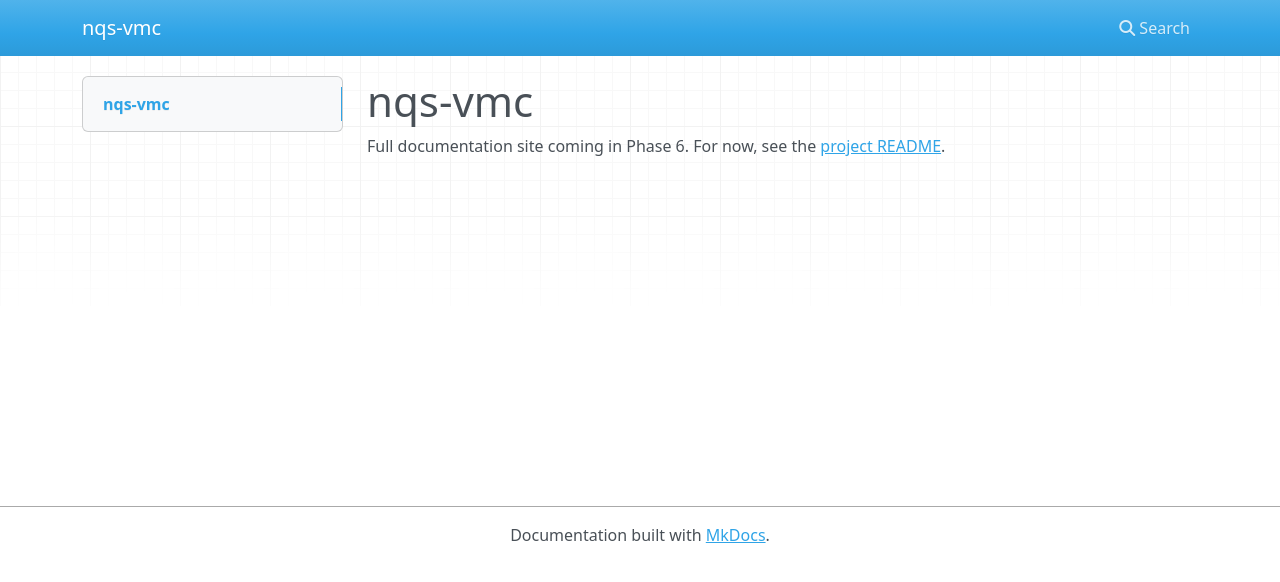
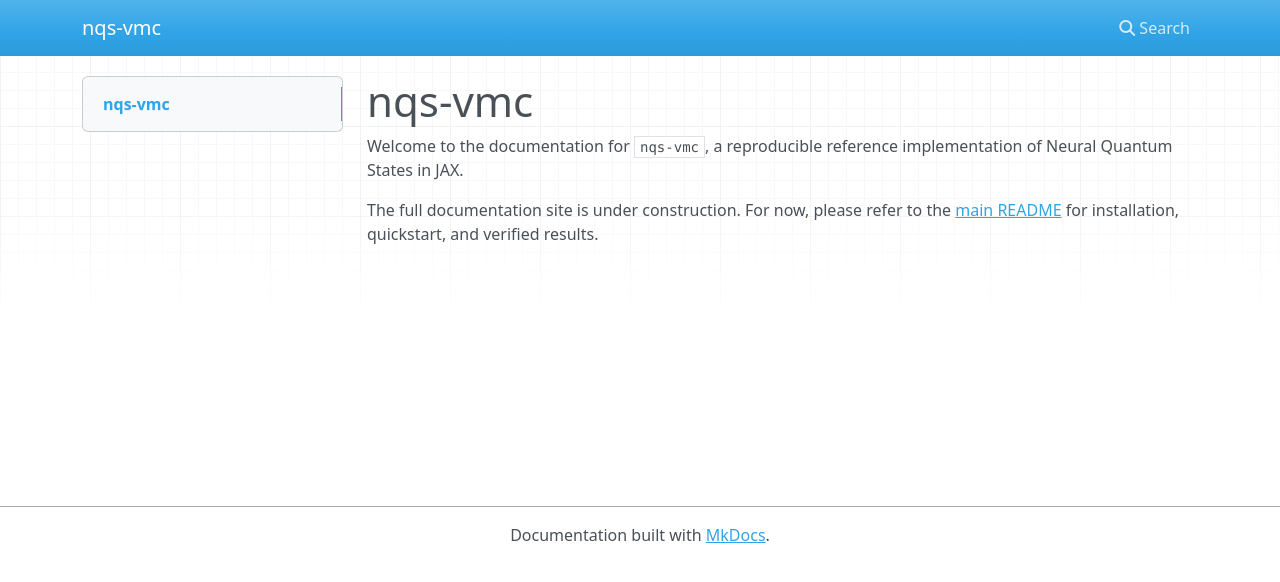
Before and after one commit to NodeBox-Labs/jax-nqs-vmc, an MkDocs documentation site: the page built from docs/index.md, in a window 1280 px wide. Shown: the top 582 px of the page. Built offline with MkDocs 1.6.1, drawn with Linux system fonts in a browser that asks for light colours; nearby versions of some CDN libraries.

Commit message:
update index.md

```diff
--- a/docs/index.md
+++ b/docs/index.md
@@ -1,4 +1,5 @@
 # nqs-vmc
 
-Full documentation site coming in Phase 6. For now, see the
-[project README](https://github.com/NodeBox-Labs/jax-nqs-vmc#readme).
+Welcome to the documentation for `nqs-vmc`, a reproducible reference implementation of Neural Quantum States in JAX.
+
+The full documentation site is under construction. For now, please refer to the [main README](https://github.com/NodeBox-Labs/jax-nqs-vmc#readme) for installation, quickstart, and verified results.
```
